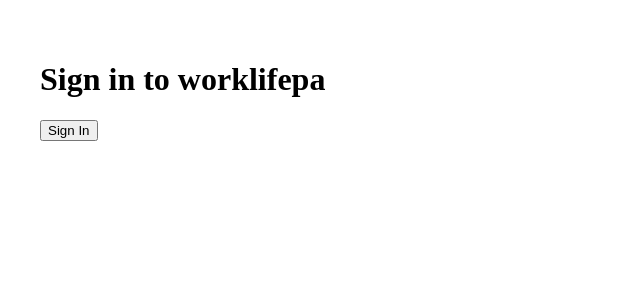
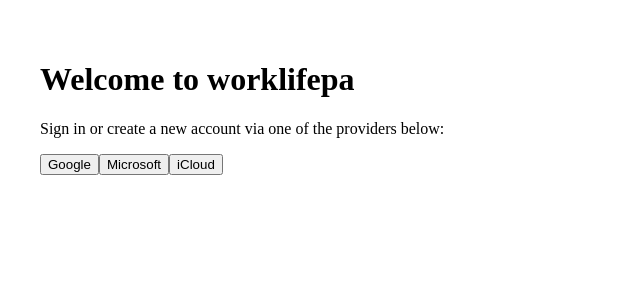
Before and after one commit to garydonoghue/worklifepa-web, a Next.js app: page / in a window 1280 px wide. Shown: the top 300 px of the page, without its empty margins (0-640 px from the left). Built offline with nearby package versions, Linux system fonts and the light colour scheme; no server answers.

Commit message:
Update index.js

```diff
--- a/pages/index.js
+++ b/pages/index.js
@@ -1,17 +1,31 @@
 import { signIn, signOut, useSession } from 'next-auth/react'
+import { useEffect } from 'react'
+import { useRouter } from 'next/router'
 
 export default function Home() {
   const { data: session } = useSession()
+  const router = useRouter()
+
+  // Optional: detect first-time users and redirect to an onboarding page
+  useEffect(() => {
+    if (session && session.user.isNewUser) {
+      router.push('/welcome')
+    }
+  }, [session])
+
   return (
     <div style={{ padding: '2rem' }}>
       {!session ? (
         <>
-          <h1>Sign in to worklifepa</h1>
-          <button onClick={() => signIn()}>Sign In</button>
+          <h1>Welcome to worklifepa</h1>
+          <p>Sign in or create a new account via one of the providers below:</p>
+          <button onClick={() => signIn('google')}>Google</button>
+          <button onClick={() => signIn('azure-ad')}>Microsoft</button>
+          <button onClick={() => signIn('credentials')}>iCloud</button>
         </>
       ) : (
         <>
-          <h1>Welcome, {session.user.email}</h1>
+          <h1>Hello, {session.user.email}</h1>
           <button onClick={() => signOut()}>Sign Out</button>
           <p><a href="/dashboard">Go to Dashboard →</a></p>
         </>
```
